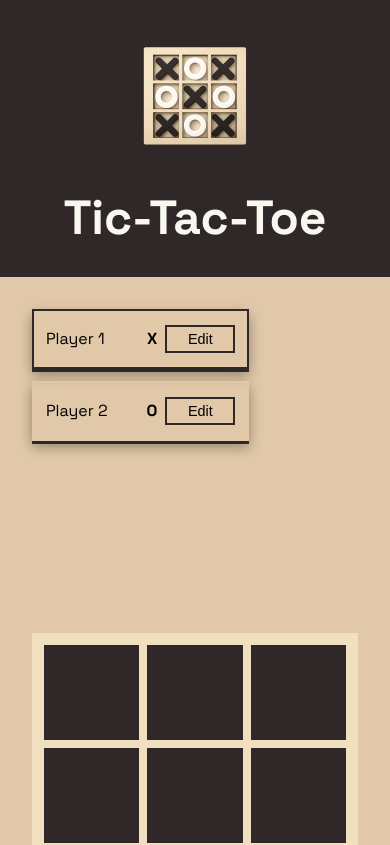
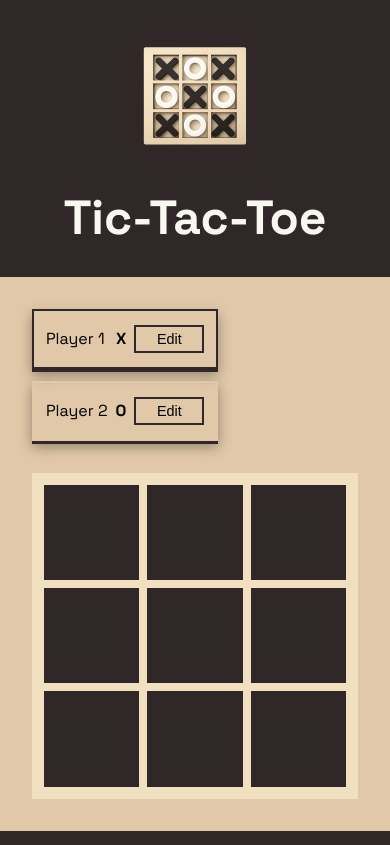
Before and after one commit to ranydev0/tic-tac-toe, a React (Vite) app: page / in a window 390 px wide. Shown: the top 845 px of the page. Built offline with nearby package versions, Linux system fonts and the light colour scheme.

Commit message:
fix: logs container

```diff
--- a/src/index.css
+++ b/src/index.css
@@ -85,8 +85,12 @@ h1 {
     width: min(700px, 100%);
   }
 
+  #info-container {
+    min-height: clamp(140px, 14vh, 420px);
+  }
+
   #players-container,
-  #logs-conatiner {
+  #logs-container {
     flex: 1;
     height: 100%;
   }
@@ -94,7 +98,7 @@ h1 {
 
 #players-container {
   width: 100%;
-  flex: 2;
+  flex: 1;
 }
 
 ol {
@@ -177,7 +181,6 @@ ol {
   align-items: center;
   width: 100%;
   flex: 1;
-  background-color: #f8f8f0;
 }
 
 #game-board {
```
